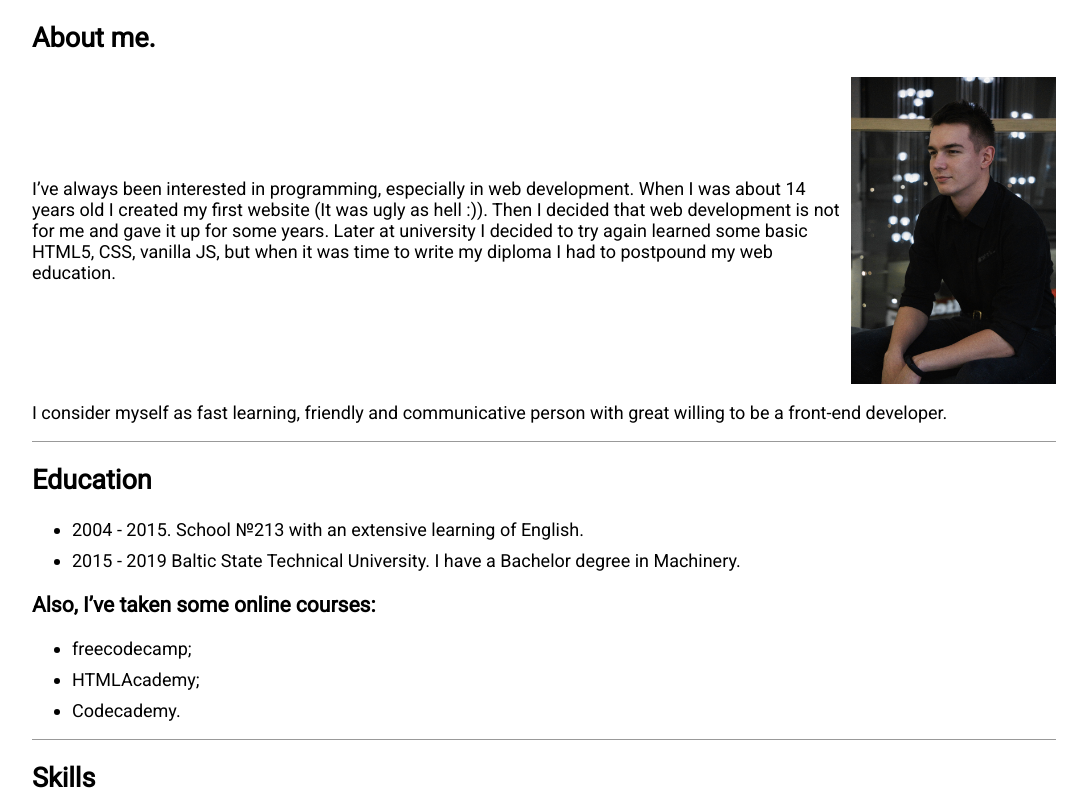
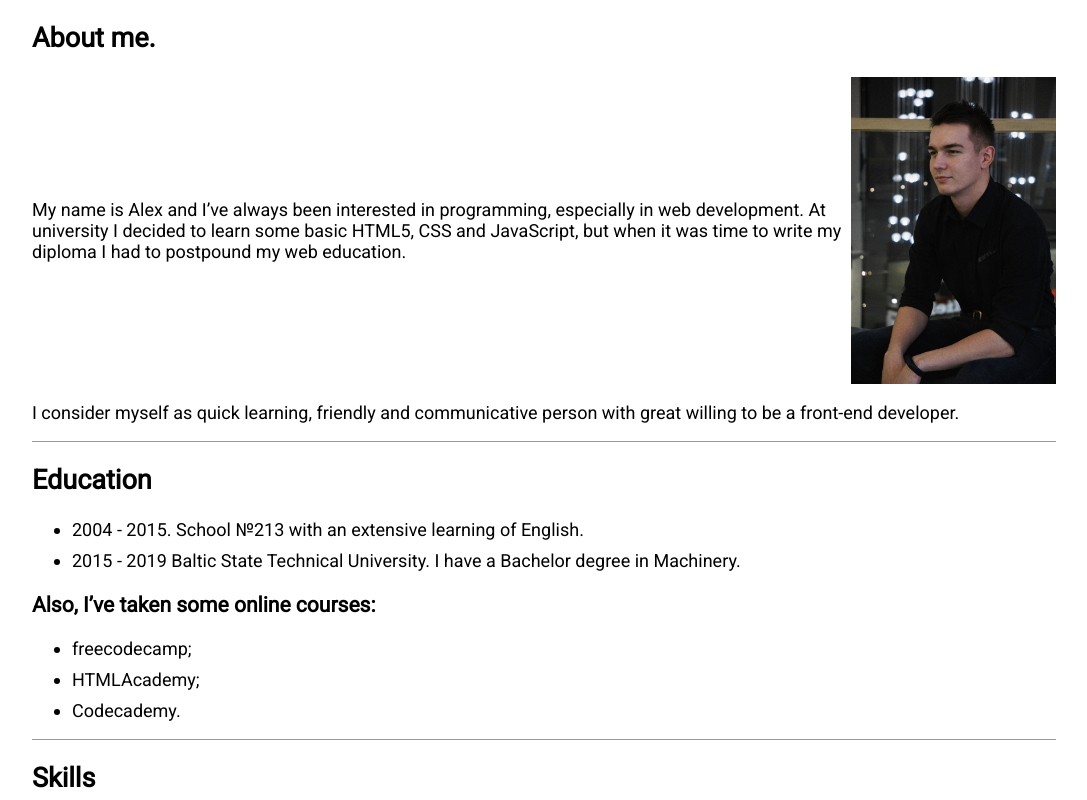
Before and after one commit to Malev0lence/rsschool-cv, a plain HTML site: page index.html in a window 1280 px wide. Shown: the top 800 px of the page, without its empty margins (96-1183 px from the left). Drawn offline with Linux system fonts and the light colour scheme.

Commit message:
fix: fix grammar issues

```diff
--- a/index.html
+++ b/index.html
@@ -13,12 +13,12 @@
             <h2>About me.</h2>
             <div class="about-me-wrapper">
             <p>
-                I’ve always been interested in programming, especially in web development. When I was about 14 years old I created my first website (It was ugly as hell :)). Then I decided that web development is not for me and gave it up for some years. Later at university I decided to try again learned some basic HTML5, CSS, vanilla JS, but when it was time to write my diploma I had to postpound my web education.
+                My name is Alex and I’ve always been interested in programming, especially in web development. At university I decided to learn some basic HTML5, CSS and JavaScript, but when it was time to write my diploma I had to postpound my web education.
             </p>
             <img src="./myPhoto.jpg" alt="myPhoto">
             </div>
             <p>
-                I consider myself as fast learning, friendly and communicative person with great willing to be a front-end developer.
+                I consider myself as quick learning, friendly and communicative person with great willing to be a front-end developer.
             </p>
         </section>
 
```
